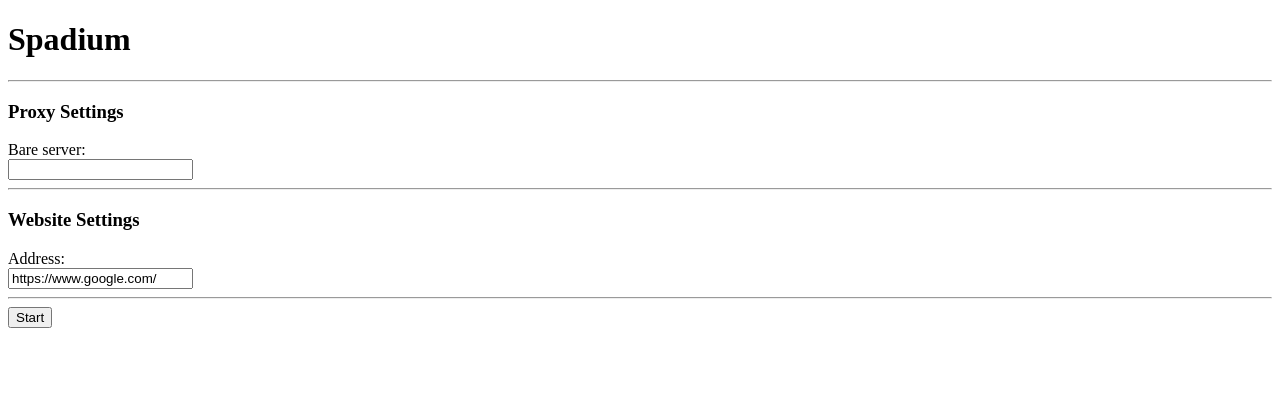
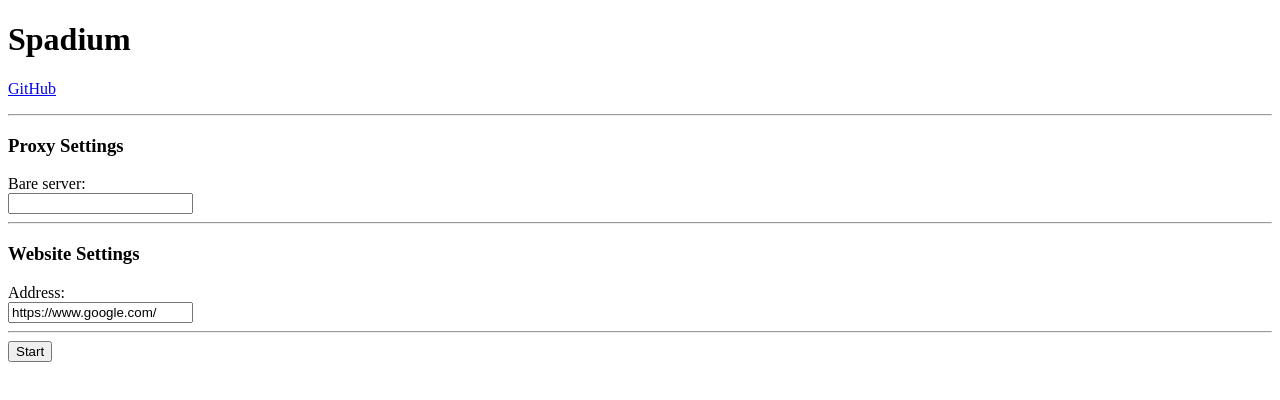
Before and after one commit to e9x/spadium-offline, a Preact app: page / in a window 1280 px wide. Shown: the top 400 px of the page. Built offline with nearby package versions, Linux system fonts and the light colour scheme.

Commit message:
link github

```diff
--- a/src/Setup.tsx
+++ b/src/Setup.tsx
@@ -41,6 +41,9 @@ export default function Setup() {
   ) : (
     <>
       <h1>Spadium</h1>
+      <p>
+        <a href="https://github.com/e9x/spadium-offline">GitHub</a>
+      </p>
       <hr />
       <form
         onSubmit={(event) => {
```
